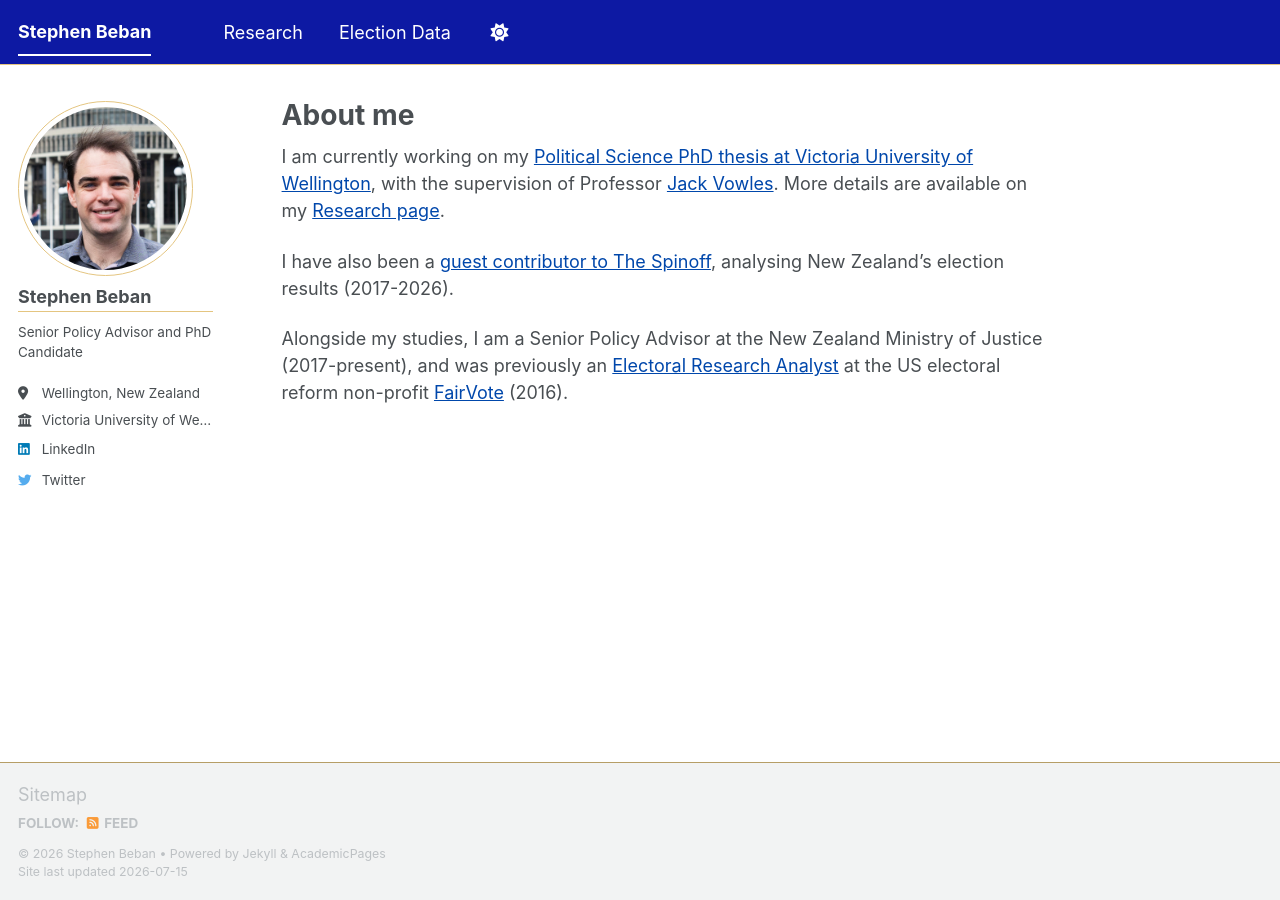
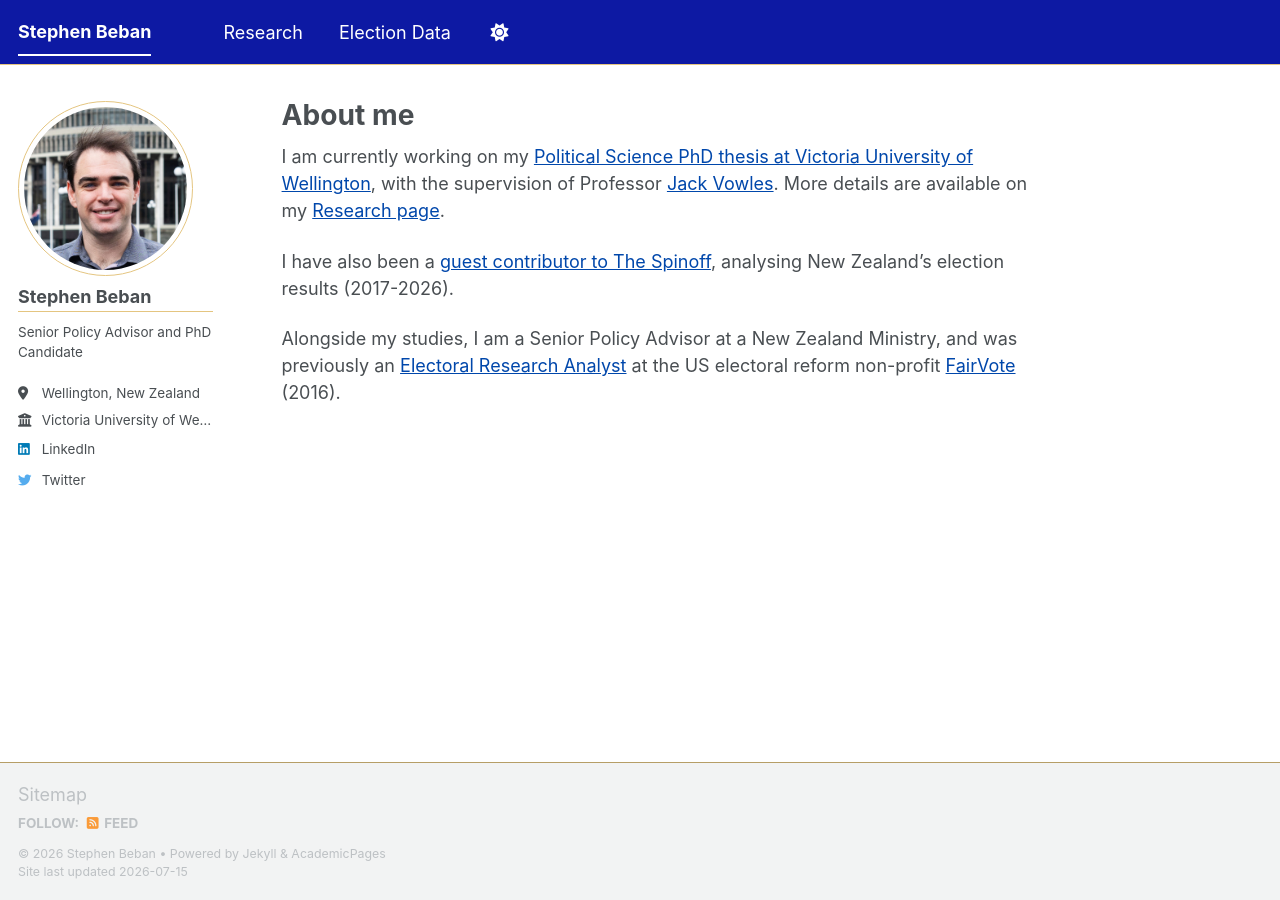
Before and after one commit to StephenBeban/StephenBeban.github.io, a Jekyll site: the page built from _pages/about.md, in a window 1280 px wide. Built offline with Jekyll 4.4.1, drawn with Linux system fonts in a browser that asks for light colours; a script bundle is joined from its source files by our own code; library files that are not in the unit come from our copies.

Commit message:
Update about.md

```diff
--- a/_pages/about.md
+++ b/_pages/about.md
@@ -12,4 +12,4 @@ I am currently working on my [Political Science PhD thesis at Victoria Universit
 I have also been a [guest contributor to The Spinoff](https://thespinoff.co.nz/authors/stephen-beban), analysing New Zealand’s election results (2017-2026).
 <!-- For the most recent elections, this was in collaboration with software engineer and data visualizer [Peter Scriven](https://pjpscriv.co.nz/).  -->
 
-Alongside my studies, I am a Senior Policy Advisor at the New Zealand Ministry of Justice (2017-present), and was previously an [Electoral Research Analyst](https://fairvote.org/author/stephen-beban/) at the US electoral reform non-profit [FairVote](https://fairvote.org/meet_the_team_stephen_beban/) (2016).
+Alongside my studies, I am a Senior Policy Advisor at a New Zealand Ministry, and was previously an [Electoral Research Analyst](https://fairvote.org/author/stephen-beban/) at the US electoral reform non-profit [FairVote](https://fairvote.org/meet_the_team_stephen_beban/) (2016).
```
